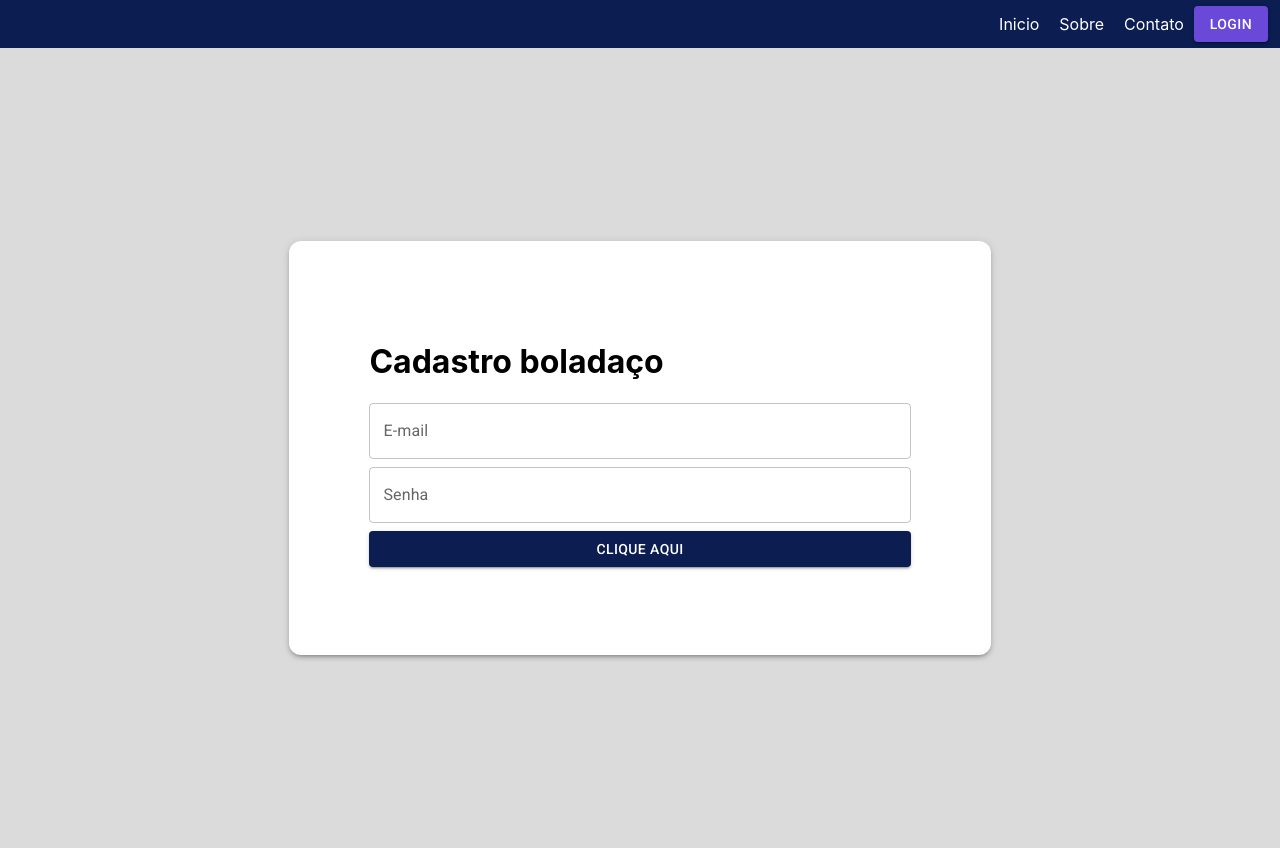
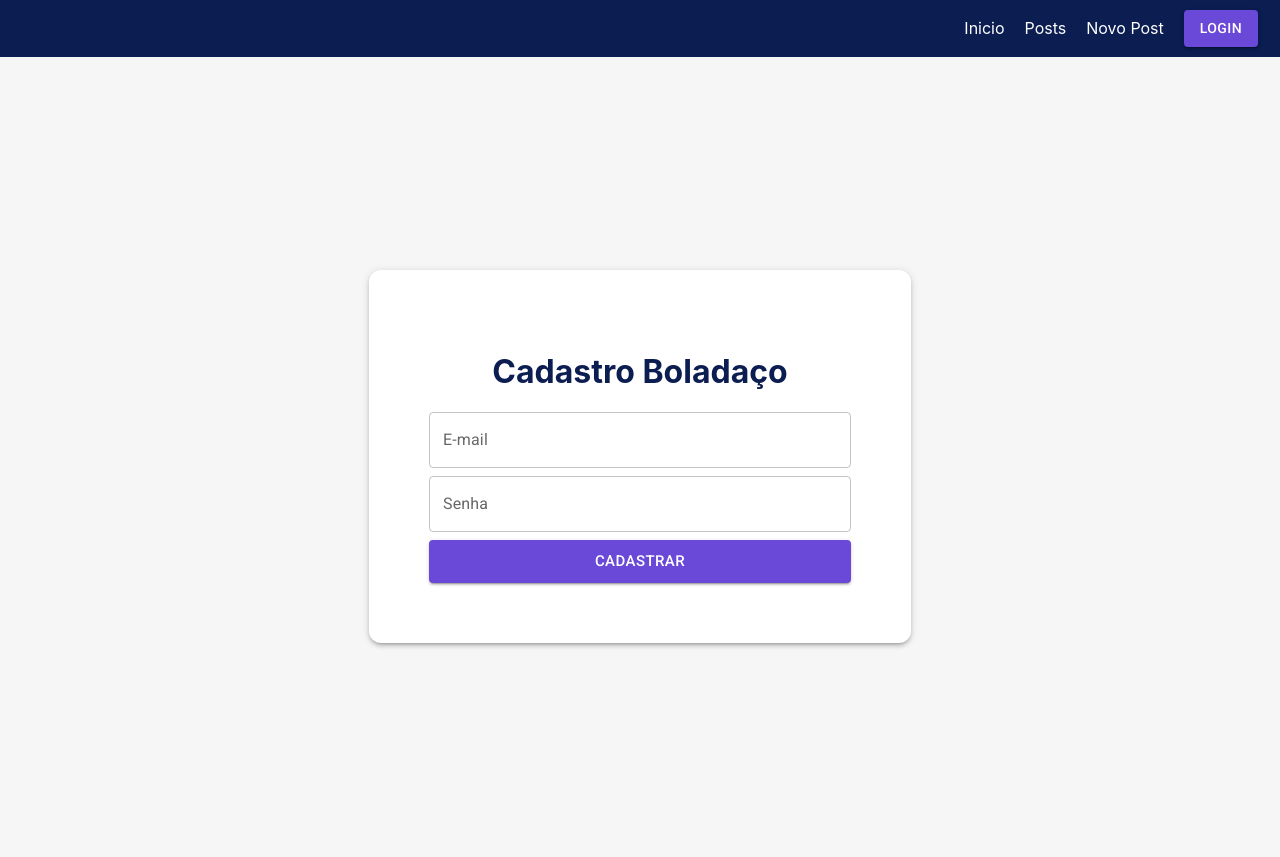
Before and after one commit to alinevitoriasi/boladao-web, a React (Create React App) app: page /signup in a window 1280 px wide. Built offline with nearby package versions, Linux system fonts and the light colour scheme; the HTML template or start-up script is replaced by a standard one.

Commit message:
:sparkles: Remove React.FC

```diff
--- a/src/components/appBar/index.tsx
+++ b/src/components/appBar/index.tsx
@@ -2,10 +2,11 @@ import React from 'react';
 import MuiAppBar from '@mui/material/AppBar';
 import Box from '@mui/material/Box';
 import Toolbar from '@mui/material/Toolbar';
-import Header from '../header';
-import Button from '../button';
+import Header from '../Header';
+import Button from '../Button';
+import { Link } from 'react-router-dom';
 
-const AppBar: React.FC = () => {
+const AppBar = () => {
   return (
     <Box>
       <MuiAppBar position='static'>
@@ -14,7 +15,9 @@ const AppBar: React.FC = () => {
           sx={{ display: 'flex', justifyContent: 'flex-end' }}
         >
           <Header />
-          <Button text='Login' color='secondary' />
+          <Link className='link-button' to='/login'>
+            <Button text='Login' color='secondary' />
+          </Link>
         </Toolbar>
       </MuiAppBar>
     </Box>
--- a/src/components/button/index.tsx
+++ b/src/components/button/index.tsx
@@ -1,14 +1,16 @@
 import React from 'react';
 import MuiButton from '@mui/material/Button';
-import { ButtonTypeMap, SxProps, Theme } from '@mui/material';
+import { ButtonTypeMap, Stack, SxProps, Theme } from '@mui/material';
 interface IButton {
   text: string;
   color?: ButtonTypeMap['props']['color'];
   size?: ButtonTypeMap['props']['size'];
   sx?: SxProps<Theme>;
 }
-const Button: React.FC<IButton> = ({ text, color, size, sx }) => {
+
+const Button = ({ text, color, size, sx }: IButton) => {
   return (
+    <Stack>
       <MuiButton
         sx={sx}
         variant='contained'
@@ -17,6 +19,7 @@ const Button: React.FC<IButton> = ({ text, color, size, sx }) => {
       >
         {text}
       </MuiButton>
+    </Stack>
   );
 };
 
--- a/src/components/header/index.tsx
+++ b/src/components/header/index.tsx
@@ -2,18 +2,18 @@ import React from 'react';
 import { Link } from 'react-router-dom';
 import './style.css';
 
-const Header: React.FC = () => {
+const Header = () => {
   return (
     <div>
       <nav>
         <Link className='link-button' to='/'>
           Inicio
         </Link>
-        <Link className='link-button' to='/sobre'>
-          Sobre
+        <Link className='link-button' to='/posts'>
+          Posts
         </Link>
-        <Link className='link-button' to='/contato'>
-          Contato
+        <Link className='link-button' to='/novopost'>
+          Novo Post
         </Link>
       </nav>
     </div>
--- a/src/components/input/index.tsx
+++ b/src/components/input/index.tsx
@@ -7,7 +7,7 @@ interface IInput {
   sx?: SxProps<Theme>;
 }
 
-const Input: React.FC<IInput> = ({ label, variant, sx }) => {
+const Input = ({ label, variant, sx }: IInput) => {
   return <TextField sx={sx} label={label} variant={variant} />;
 };
 
--- a/src/pages/About/index.tsx
+++ b/src/pages/About/index.tsx
@@ -1,12 +1,10 @@
 import React from 'react';
+import { Grid } from '@mui/material';
+
 import './style.css';
 
-const About: React.FC = () => {
-  return (
-    <div>
-      <p>Sobre boladão</p>
-    </div>
-  );
+const About = () => {
+  return <Grid container></Grid>;
 };
 
 export default About;
--- a/src/pages/Contact/index.tsx
+++ b/src/pages/Contact/index.tsx
@@ -2,17 +2,8 @@ import React from 'react';
 import { Grid } from '@mui/material';
 import './style.css';
 
-const Contact: React.FC = () => {
-  return (
-    <Grid container spacing={2}>
-      <Grid item md={6} sm={12}>
-        Teste
-      </Grid>
-      <Grid item md={6} sm={12}>
-        Teste 2
-      </Grid>
-    </Grid>
-  );
+const Contact = () => {
+  return <Grid container></Grid>;
 };
 
 export default Contact;
--- a/src/pages/Home/index.tsx
+++ b/src/pages/Home/index.tsx
@@ -1,15 +1,16 @@
 import React from 'react';
 import './style.css';
 
-import Button from '../../components/button';
+import Button from '../../components/Button';
 
 import home from '../../assets/home-image.png';
 import { Grid } from '@mui/material';
 import { Box } from '@mui/system';
+import { Link } from 'react-router-dom';
 
-const Home: React.FC = () => {
+const Home = () => {
   return (
-    <Grid container spacing={2}>
+    <Grid container>
       <Grid item md={6} sm={12}>
         <Box
           sx={{
@@ -24,11 +25,21 @@ const Home: React.FC = () => {
             est.Praesent vel viverra nisi. Mauris aliquet nunc non turpis
             scelerisque, eget.
           </p>
-          <Button text='Clique aqui' color='primary' />
+          <Link to='/signup'>
+            <Button
+              sx={{
+                height: '50px',
+                marginTop: '50px',
+                borderRadius: 2,
+              }}
+              text='Cadastrar'
+              color='primary'
+              size='large'
+            />
+          </Link>
         </Box>
       </Grid>
       <Grid item md={6} sm={12}>
-        <div className='container-text'></div>
         <img className='home-image' src={home} alt='Imagem' />
       </Grid>
     </Grid>
--- a/src/pages/Home/style.css
+++ b/src/pages/Home/style.css
@@ -1,10 +1,3 @@
-.home {
-  display: flex;
-  margin-top: 30px;
-}
-.container-text {
-  padding: 70px;
-}
 .title {
   font-family: 'Montserrat', sans-serif;
   font-size: 50px;
--- a/src/pages/Login/index.tsx
+++ b/src/pages/Login/index.tsx
@@ -1,44 +1,51 @@
 import React from 'react';
 
 import { Box, Grid } from '@mui/material';
-import Button from '../../components/button';
-import Input from '../../components/input';
+import Button from '../../components/Button';
+import Input from '../../components/Input';
+import Card from '../../components/Card';
 
-const Login: React.FC = () => {
+const Login = () => {
   return (
     <Grid
       container
       direction='column'
       justifyContent='center'
       alignItems='center'
-      style={{ height: '100vh', backgroundColor: '#dbdbdb' }}
+      style={{ height: '100vh' }}
     >
       <Box
         sx={{
-          p: 20,
+          p: 15,
           boxShadow: 3,
           borderRadius: 3,
           flexDirection: 'column',
           justifyContent: 'center',
-          backgroundColor: '#ffffff',
+          backgroundColor: '#FFFFFF',
         }}
       >
-        <h1>Login boladaço</h1>
+        <h1 style={{ color: '#0B1D51', textAlign: 'center' }}>
+          Login Boladaço
+        </h1>
         <Input
-          sx={{ width: '100%', marginBottom: 2 }}
+          sx={{
+            width: '100%',
+            marginBottom: 2,
+            borderRadius: 2,
+          }}
           label='E-mail'
           variant='outlined'
         />
         <Input
-          sx={{ width: '100%', marginBottom: 2 }}
+          sx={{
+            width: '100%',
+            marginBottom: 2,
+            borderRadius: 2,
+          }}
           label='Senha'
           variant='outlined'
         />
-        <Button
-          sx={{ width: '100%', marginBottom: 2 }}
-          text='Clique aqui'
-          color='primary'
-        />
+        <Button color='secondary' size='large' text='Entrar' />
       </Box>
     </Grid>
   );
--- a/src/pages/SignUp/index.tsx
+++ b/src/pages/SignUp/index.tsx
@@ -1,43 +1,50 @@
+import React from 'react';
+
 import { Grid, Box } from '@mui/material';
-import React from 'react';
-import Button from '../../components/button';
-import Input from '../../components/input';
+import Button from '../../components/Button';
+import Input from '../../components/Input';
 
-const SignUp: React.FC = () => {
+const SignUp = () => {
   return (
     <Grid
       container
       direction='column'
       justifyContent='center'
       alignItems='center'
-      style={{ height: '100vh', backgroundColor: '#dbdbdb' }}
+      style={{ height: '100vh' }}
     >
       <Box
         sx={{
-          p: 20,
+          p: 15,
           boxShadow: 3,
           borderRadius: 3,
           flexDirection: 'column',
           justifyContent: 'center',
-          backgroundColor: '#ffffff',
+          backgroundColor: '#FFFFFF',
         }}
       >
-        <h1>Cadastro boladaço</h1>
+        <h1 style={{ color: '#0B1D51', textAlign: 'center' }}>
+          Cadastro Boladaço
+        </h1>
         <Input
-          sx={{ width: '100%', marginBottom: 2 }}
+          sx={{
+            width: '100%',
+            marginBottom: 2,
+            borderRadius: 2,
+          }}
           label='E-mail'
           variant='outlined'
         />
         <Input
-          sx={{ width: '100%', marginBottom: 2 }}
+          sx={{
+            width: '100%',
+            marginBottom: 2,
+            borderRadius: 2,
+          }}
           label='Senha'
           variant='outlined'
         />
-        <Button
-          sx={{ width: '100%', marginBottom: 2 }}
-          text='Clique aqui'
-          color='primary'
-        />
+        <Button color='secondary' size='large' text='Cadastrar' />
       </Box>
     </Grid>
   );
```
Lines whose indentation alone changed are shown as unchanged.
